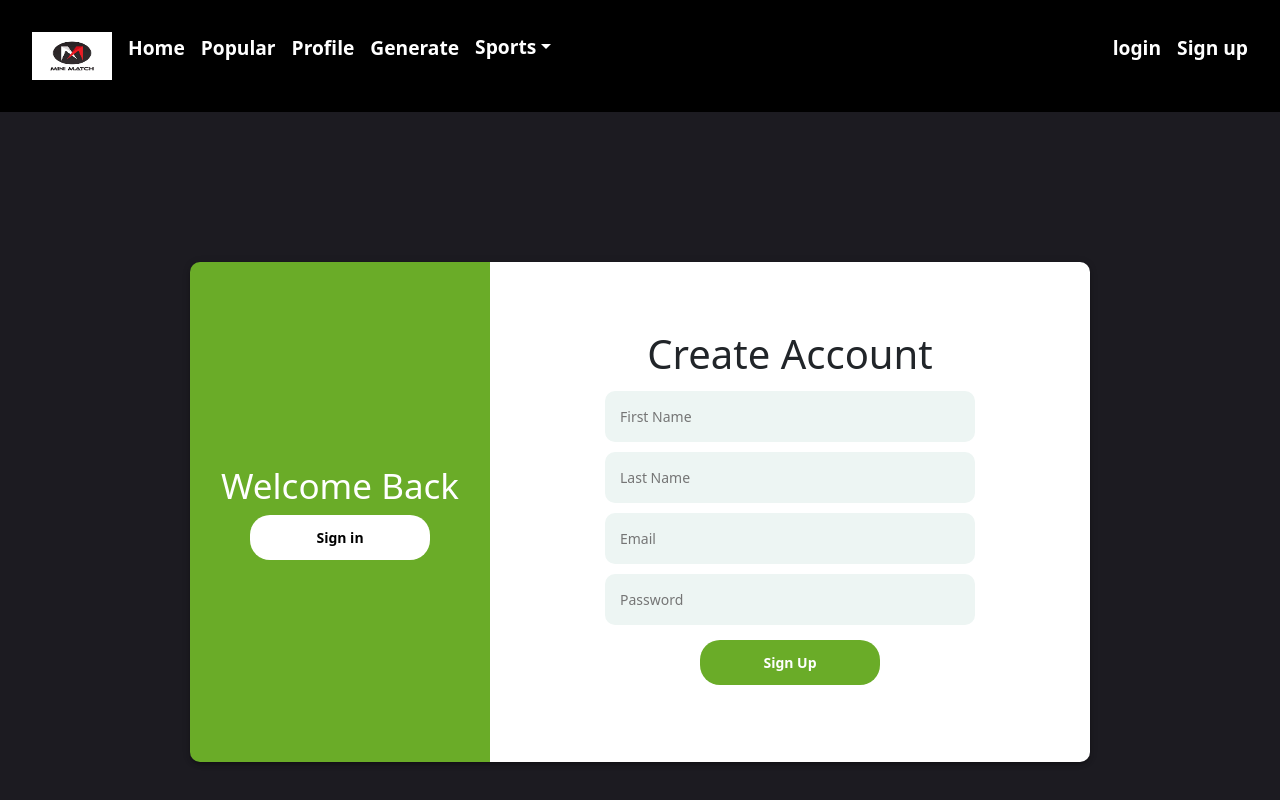
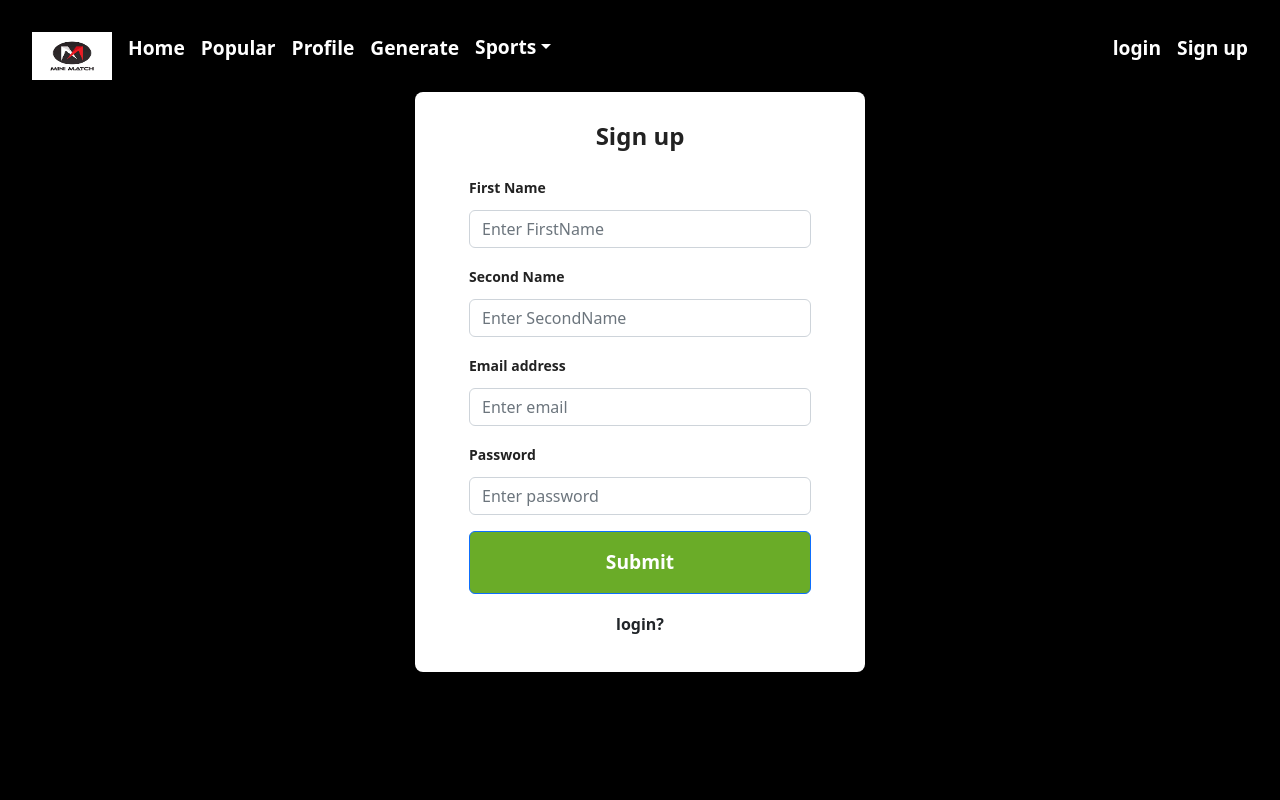
Before and after one commit to ddeesshhaa/videoHighlight, a React (Create React App) app in the folder frontend/: page /signup in a window 1280 px wide. Shown: the top 800 px of the page. Built offline with nearby package versions, Linux system fonts and the light colour scheme.

Commit message:
authentication commit

```diff
--- a/frontend/package.json
+++ b/frontend/package.json
@@ -6,7 +6,7 @@
     "@testing-library/jest-dom": "^5.16.5",
     "@testing-library/react": "^13.4.0",
     "@testing-library/user-event": "^13.5.0",
-    "axios": "^1.3.3",
+    "axios": "^1.3.5",
     "react": "^18.2.0",
     "react-dom": "^18.2.0",
     "react-icons": "^4.7.1",
--- /dev/null
+++ b/frontend/src/pages/login/AuthStyle.module.css
@@ -0,0 +1,37 @@
+.Auth_form_container {
+    display: flex;
+    justify-content: center;
+    align-items: center;
+    width: 100vw;
+    margin-top: -130px;
+    margin-bottom: -100px;
+    height: 100vh;
+  }
+
+  .Auth_form {
+    width: 450px;
+    box-shadow: rgb(0 0 0 / 16%) 1px 1px 10px;
+    padding-top: 30px;
+    padding-bottom: 20px;
+    border-radius: 8px;
+    background-color: white;
+  }
+
+  .Auth_form_content {
+    padding-left: 12%;
+    padding-right: 12%;
+  }
+
+  .Auth_form_title {
+    text-align: center;
+    margin-bottom: 1em;
+    font-size: 24px;
+    color: rgb(34, 34, 34);
+    font-weight: 800;
+  }
+
+  label {
+    font-size: 14px;
+    font-weight: 600;
+    color: rgb(34, 34, 34);
+  }
--- a/frontend/src/pages/login/Login.jsx
+++ b/frontend/src/pages/login/Login.jsx
@@ -1,75 +1,83 @@
+import React from "react";
+import Style from "./AuthStyle.module.css";
 import { useState } from "react";
+import { useNavigate } from "react-router-dom";
 import axios from "axios";
-import { Link } from "react-router-dom";
-import styles from "./styles.module.css";
+function Login() {
 
-const Login = () => {
-	const [data, setData] = useState({ email: "", password: "" });
-	const [error, setError] = useState("");
-
-	const handleChange = ({ currentTarget: input }) => {
-		setData({ ...data, [input.name]: input.value });
-	};
-
-	const handleSubmit = async (e) => {
+  const navigate = useNavigate()
+  const [email, setEmail] = useState("");
+  const [password, setPassword] = useState("");
+  const Sign = async (e) => {
     e.preventDefault();
-		try {
-			const url = "http://localhost:8080/api/auth";
-			const { data: res } = await axios.post(url, data);
-			localStorage.setItem("token", res.data);
-			window.location = "/";
-		} catch (error) {
-			if (
-				error.response &&
-				error.response.status >= 400 &&
-				error.response.status <= 500
-			) {
-				setError(error.response.data.message);
+    console.log(email, password);
+    let res = await axios.post(
+      "localhost:8080/login",
+      {
+        email:email,
+        password:password
+      },
+      {
+        headers: {
+          "Content-Type": "application/json",
+        },
       }
+    );
+    console.log(res);
+    if(res.status == 200){
+      localStorage.setItem('auth', res.data.token);
+      navigate('/')
+    }else{
+      console.log(res.data);
+      window.location.reload()
     }
   };
-
   return (
-		<div className={styles.login_container}>
-			<div className={styles.login_form_container}>
-				<div className={styles.left}>
-					<form className={styles.form_container} onSubmit={handleSubmit}>
-						<h1>Login to Your Account</h1>
+    <div className={Style.Auth_form_container}>
+      <form className={Style.Auth_form} onSubmit={Sign}>
+        <div className={Style.Auth_form_content}>
+          <h3 className={Style.Auth_form_title}>Sign In</h3>
+          <div className="form-group mt-3">
+            <label>Email </label>
             <input
-							type="email"
-							placeholder="Email"
+              type="text"
               name="email"
-							onChange={handleChange}
-							value={data.email}
-							required
-							className={styles.input}
+              className="form-control mt-1"
+              placeholder="Enter UserName"
+              onChange={(e) => {
+                setEmail(e.target.value);
+              }}
             />
+          </div>
+          <div className="form-group mt-3">
+            <label>Password</label>
             <input
               type="password"
-							placeholder="Password"
               name="password"
-							onChange={handleChange}
-							value={data.password}
-							required
-							className={styles.input}
+              className="form-control mt-1"
+              placeholder="Enter password"
+              onChange={(e) => {
+                setPassword(e.target.value);
+              }}
             />
-						{error && <div className={styles.error_msg}>{error}</div>}
-						<button type="submit" className={styles.green_btn}>
-							Sign In
+          </div>
+          <div className="d-grid gap-2 mt-3">
+            <button type="submit" className="btn btn-primary">
+              Submit
             </button>
+          </div>
+          <p
+            className="forgot-password text-center mt-2"
+            style={{ paddingTop: "10px" }}
+          >
+            <b>
+              <a href="/SignUp">register?</a>
+            </b>
+          </p>
+        </div>
       </form>
     </div>
-				<div className={styles.right}>
-					<h1>New Here ?</h1>
-					<Link to="/signup">
-						<button type="button" className={styles.white_btn}>
-							Sign Up
-						</button>
-					</Link>
-				</div>
-			</div>
-		</div>
   );
-};
+}
 
 export default Login;
--- /dev/null
+++ b/frontend/src/pages/signup/AuthStyle.module.css
@@ -0,0 +1,37 @@
+.Auth_form_container {
+    display: flex;
+    justify-content: center;
+    align-items: center;
+    width: 100vw;
+    margin-top: -130px;
+    margin-bottom: -100px;
+    height: 100vh;
+  }
+
+  .Auth_form {
+    width: 450px;
+    box-shadow: rgb(0 0 0 / 16%) 1px 1px 10px;
+    padding-top: 30px;
+    padding-bottom: 20px;
+    border-radius: 8px;
+    background-color: white;
+  }
+
+  .Auth_form_content {
+    padding-left: 12%;
+    padding-right: 12%;
+  }
+
+  .Auth_form_title {
+    text-align: center;
+    margin-bottom: 1em;
+    font-size: 24px;
+    color: rgb(34, 34, 34);
+    font-weight: 800;
+  }
+
+  label {
+    font-size: 14px;
+    font-weight: 600;
+    color: rgb(34, 34, 34);
+  }
--- a/frontend/src/pages/signup/SignUp.jsx
+++ b/frontend/src/pages/signup/SignUp.jsx
@@ -1,99 +1,95 @@
-import { useState } from "react";
+import React, { useContext } from "react";
+import Style from "./AuthStyle.module.css";
 import axios from "axios";
-import { Link } from "react-router-dom";
-import styles from "./styles.module.css";
 
-const SignUp = () => {
-	const [data, setData] = useState({
-		firstName: "",
-		lastName: "",
-		email: "",
-		password: "",
-	});
-	const [error, setError] = useState("");
-	const [msg, setMsg] = useState("");
+function SignUp() {
+  const signup = async (e) => {
+    e.preventDefault();
 
-	const handleChange = ({ currentTarget: input }) => {
-		setData({ ...data, [input.name]: input.value });
+    let response = await axios.post(
+      "localhost:8080/signup",
+      {
+        firstName: e.target.firstname.value,
+        lastName:e.target.secondname.value,
+        email:e.target.email.value,
+        password:e.target.password.value
+      },
+      {
+        headers: {
+          "Content-Type": "application/json",
+        },
+      }
+    );
+    response = await response.json();
+    console.log(response);
+    if (response.status == 200)
+      window.location.replace("http://127.0.0.1:3000/login");
   };
+  return (
+    <div className={Style.Auth_form_container}>
+      <form className={Style.Auth_form} onSubmit={signup}>
+        <div className={Style.Auth_form_content}>
+          <h3 className={Style.Auth_form_title}>Sign up</h3>
 
-	const handleSubmit = async (e) => {
-		e.preventDefault();
-		try {
-			const url = "http://localhost:8080/api/users";
-			const { data: res } = await axios.post(url, data);
-			setMsg(res.message);
-		} catch (error) {
-			if (
-				error.response &&
-				error.response.status >= 400 &&
-				error.response.status <= 500
-			) {
-				setError(error.response.data.message);
-			}
-		}
-	};
-
-	return (
-		<div className={styles.signup_container}>
-			<div className={styles.signup_form_container}>
-				<div className={styles.left}>
-					<h1>Welcome Back</h1>
-					<Link to="/login">
-						<button type="button" className={styles.white_btn}>
-							Sign in
-						</button>
-					</Link>
-				</div>
-				<div className={styles.right}>
-					<form className={styles.form_container} onSubmit={handleSubmit}>
-						<h1>Create Account</h1>
+          <div className="form-group mt-3">
+            <label>First Name</label>
             <input
               type="text"
-							placeholder="First Name"
-							name="firstName"
-							onChange={handleChange}
-							value={data.firstName}
-							required
-							className={styles.input}
+              name="firstname"
+              className="form-control mt-1"
+              placeholder="Enter FirstName"
             />
+          </div>
+
+          <div className="form-group mt-3">
+            <label>Second Name</label>
             <input
               type="text"
-							placeholder="Last Name"
-							name="lastName"
-							onChange={handleChange}
-							value={data.lastName}
-							required
-							className={styles.input}
+              name="secondname"
+              className="form-control mt-1"
+              placeholder="Enter SecondName"
             />
+          </div>
+
+          <div className="form-group mt-3">
+            <label>Email address</label>
             <input
               type="email"
-							placeholder="Email"
               name="email"
-							onChange={handleChange}
-							value={data.email}
+              className="form-control mt-1"
+              placeholder="Enter email"
               required
-							className={styles.input}
             />
+          </div>
+
+          <div className="form-group mt-3">
+            <label>Password</label>
             <input
               type="password"
-							placeholder="Password"
+              className="form-control mt-1"
+              placeholder="Enter password"
               name="password"
-							onChange={handleChange}
-							value={data.password}
               required
-							className={styles.input}
             />
-						{error && <div className={styles.error_msg}>{error}</div>}
-						{msg && <div className={styles.success_msg}>{msg}</div>}
-						<button type="submit" className={styles.green_btn}>
-							Sign Up
+          </div>
+
+          <div className="d-grid gap-2 mt-3">
+            <button type="submit" className="btn btn-primary">
+              Submit
             </button>
+          </div>
+          <p
+            className="forgot-password text-center mt-2"
+            style={{ paddingTop: "10px" }}
+          >
+            <b>
+              <a href="/login">login?</a>
+            </b>
+          </p>
+        </div>
       </form>
     </div>
-			</div>
-		</div>
   );
-};
+}
 
 export default SignUp;
--- a/frontend/src/pages/signup/styles.module.css
+++ /dev/null
@@ -1,103 +0,0 @@
-.signup_container {
-	width: 100%;
-	min-height: 100vh;
-	background-color: #1c1b21;
-	display: flex;
-	align-items: center;
-	justify-content: center;
-}
-
-.signup_form_container {
-	width: 900px;
-	height: 500px;
-	display: flex;
-	border-radius: 10px;
-	box-shadow: 0px 3px 3px -2px rgb(0 0 0 / 20%),
-		0px 3px 4px 0px rgb(0 0 0 / 14%), 0px 1px 8px 0px rgb(0 0 0 / 12%);
-}
-
-.left {
-	flex: 1;
-	display: flex;
-	flex-direction: column;
-	align-items: center;
-	justify-content: center;
-	background-color: #6aac28;
-	border-top-left-radius: 10px;
-	border-bottom-left-radius: 10px;
-}
-
-.left h1 {
-	margin-top: 0;
-	color: white;
-	font-size: 35px;
-	align-self: center;
-}
-
-.right {
-	flex: 2;
-	display: flex;
-	flex-direction: column;
-	align-items: center;
-	justify-content: center;
-	background-color: white;
-	border-top-right-radius: 10px;
-	border-bottom-right-radius: 10px;
-}
-
-.form_container {
-	display: flex;
-	flex-direction: column;
-	align-items: center;
-}
-
-.form_container h1 {
-	font-size: 40px;
-	margin-top: 0;
-}
-
-.input {
-	outline: none;
-	border: none;
-	width: 370px;
-	padding: 15px;
-	border-radius: 10px;
-	background-color: #edf5f3;
-	margin: 5px 0;
-	font-size: 14px;
-}
-
-.error_msg,
-.success_msg {
-	width: 370px;
-	padding: 15px;
-	margin: 5px 0;
-	font-size: 14px;
-	background-color: #f34646;
-	color: white;
-	border-radius: 5px;
-	text-align: center;
-}
-
-.success_msg {
-	background-color: #5cdd5c;
-}
-
-.white_btn,
-.green_btn {
-	border: none;
-	outline: none;
-	padding: 12px 0;
-	background-color: white;
-	border-radius: 20px;
-	width: 180px;
-	font-weight: bold;
-	font-size: 14px;
-	cursor: pointer;
-}
-
-.green_btn {
-	background-color: #6aac28;
-	color: white;
-	margin: 10px;
-}
--- /dev/null
+++ b/package.json
@@ -0,0 +1,5 @@
+{
+  "dependencies": {
+    "bootstrap": "^5.2.3"
+  }
+}
```
Also changed, not shown: frontend/src/pages/login/styles.module.css (deleted, +0 -98 lines), 2 other files (tests, documents, lock files or other folders). Lines whose indentation alone changed are shown as unchanged.
